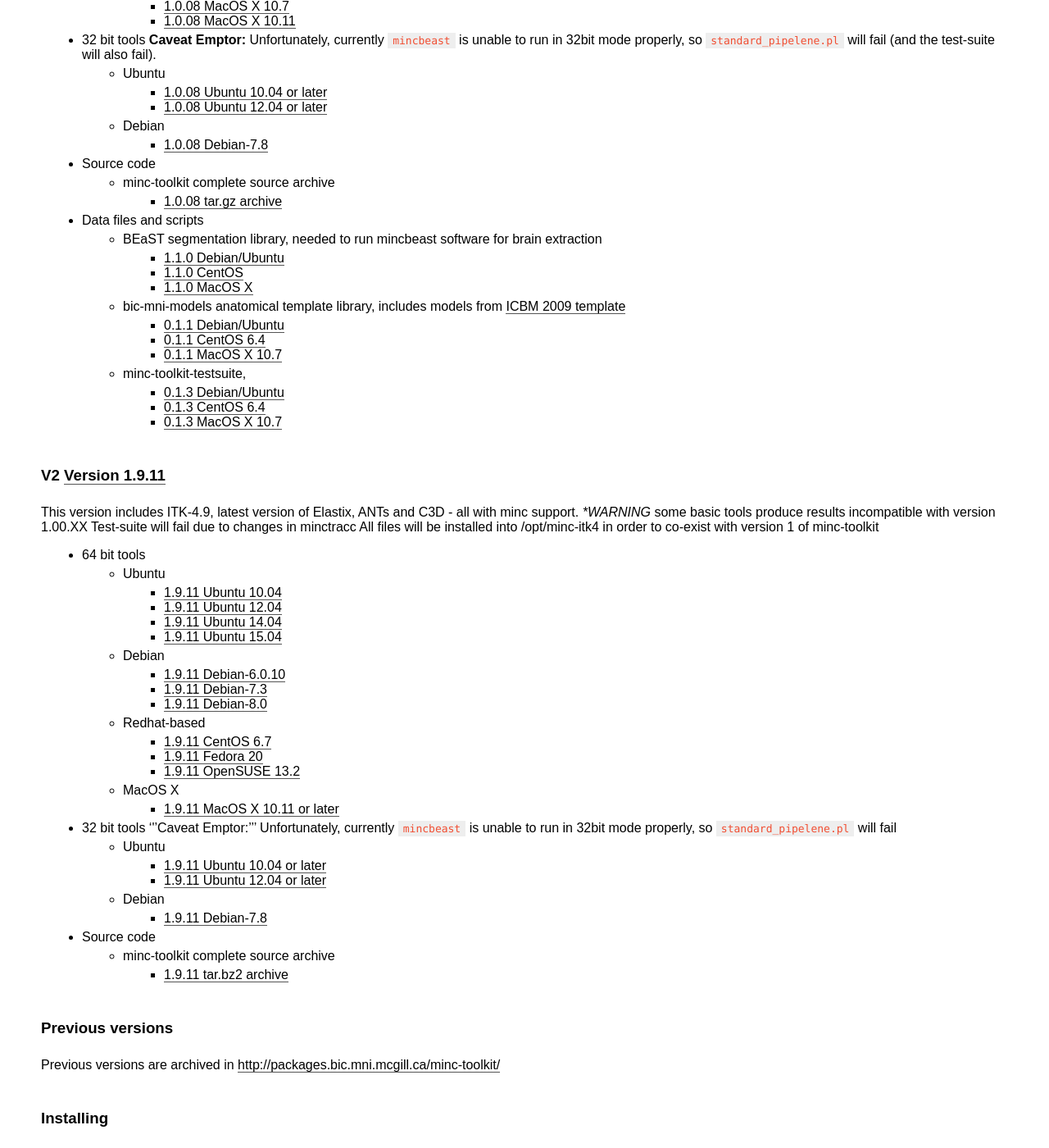
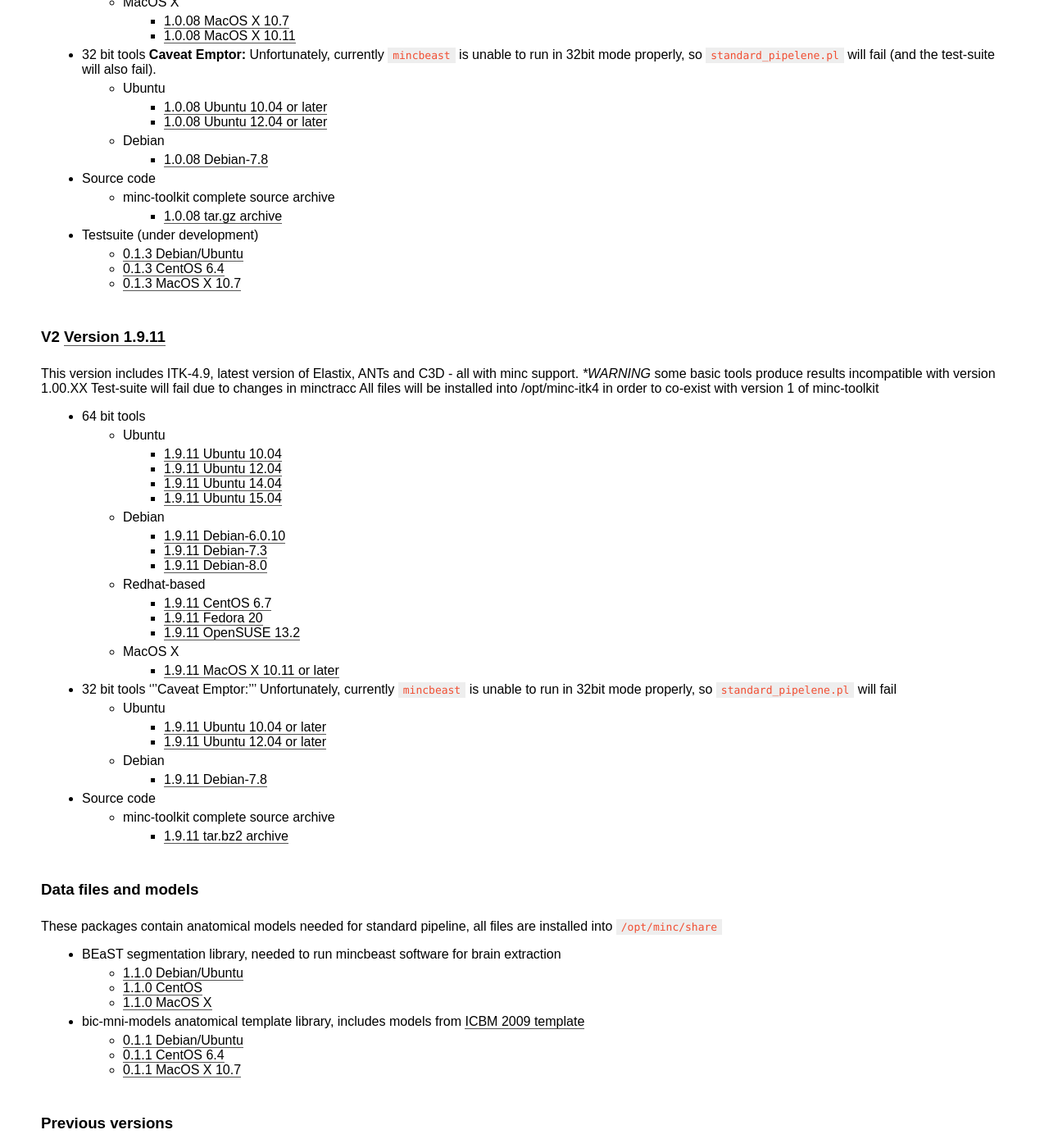
Before and after one commit to BIC-MNI/BIC-MNI.github.io, a Jekyll site: the page built from index.md, in a window 1280 px wide and 1400 px high, scrolled down 1467 px. Shown: the whole window at 82% size. Built offline with Jekyll 4.4.1, drawn with Linux system fonts in a browser that asks for light colours; some web fonts are replaced; some of the changed lines change nothing that is shown; some of the changed text lies outside the part shown.

Commit message:
reorganized data files and models section

```diff
--- a/_config.yml
+++ b/_config.yml
@@ -1,16 +1,11 @@
-# Welcome to Jekyll!
+# Jekyll configuration for bic-mni.github.io site
 #
-# This config file is meant for settings that affect your whole blog, values
-# which you are expected to set up once and rarely need to edit after that.
-# For technical reasons, this file is *NOT* reloaded automatically when you use
-# 'jekyll serve'. If you change this file, please restart the server process.
-
 # Site settings
 title: BIC-MNI Software tools
 email: vladimir.fonov@gmail.com
 description: > # this means to ignore newlines until "baseurl:"
   Collection of software tools released by the BIC-MNI.
-baseurl: "" # the subpath of your site, e.g. /blog
+baseurl: "" # the subpath of the site, e.g. /blog
 url: "http://bic-mni.github.io/" # the base hostname & protocol for your site
 twitter_username: vfonov
 github_username:  vfonov
--- a/index.md
+++ b/index.md
@@ -7,6 +7,7 @@
   * [MINC Toolkit versions](#notes-about-versions)
   * Version 1 [Version 1.0.08](#version-10081008-currently-stable)
   * Version 2 [Version 1.9.11](#v2-version-19111911)
+  * [Data files and models](#data-files-and-models)
   * [Previous versions](#previous-versions)
   * [Installing](#installing)
     * [On Debian/Ubuntu](#on-debianubuntu)
@@ -68,16 +69,7 @@
 - Source code
   * minc-toolkit complete source archive
     * [1.0.08 tar.gz archive](http://packages.bic.mni.mcgill.ca/minc-toolkit/minc-toolkit-1.0.08-20160205.tar.bz2)
-- Data files and scripts
-  * BEaST segmentation library, needed to run mincbeast software for brain extraction
-    * [1.1.0 Debian/Ubuntu](http://packages.bic.mni.mcgill.ca/minc-toolkit/Debian/beast-library-1.1.0-20121212.deb)
-    * [1.1.0 CentOS](http://packages.bic.mni.mcgill.ca/minc-toolkit/RPM/beast-library-1.1.0-20121212.rpm)
-    * [1.1.0 MacOS X](http://packages.bic.mni.mcgill.ca/minc-toolkit/MacOSX/beast-library-1.1.0-20121212.dmg)
-  * bic-mni-models  anatomical template library,  includes models from [ICBM 2009 template](http://www.bic.mni.mcgill.ca/ServicesAtlases/ICBM152NLin2009)
-    * [0.1.1 Debian/Ubuntu](http://packages.bic.mni.mcgill.ca/minc-toolkit/Debian/bic-mni-models-0.1.1-20120421.deb)
-    * [0.1.1 CentOS 6.4](http://packages.bic.mni.mcgill.ca/minc-toolkit/RPM/bic-mni-models-0.1.1-20120421.rpm)
-    * [0.1.1 MacOS X 10.7](http://packages.bic.mni.mcgill.ca/minc-toolkit/MacOSX/bic-mni-models-0.1.1-20120421.dmg)
-  * minc-toolkit-testsuite,
+- Testsuite (under development)
     * [0.1.3 Debian/Ubuntu](http://packages.bic.mni.mcgill.ca/minc-toolkit/Debian/minc-toolkit-testsuite-0.1.3-20131212.deb)
     * [0.1.3 CentOS 6.4](http://packages.bic.mni.mcgill.ca/minc-toolkit/RPM/minc-toolkit-testsuite-0.1.3-20131212.rpm)
     * [0.1.3 MacOS X 10.7](http://packages.bic.mni.mcgill.ca/minc-toolkit/MacOSX/minc-toolkit-testsuite-0.1.3-20131212.dmg)
@@ -111,6 +103,17 @@
 * Source code
   * minc-toolkit complete source archive
     * [1.9.11 tar.bz2 archive](http://packages.bic.mni.mcgill.ca/minc-toolkit/minc-toolkit-v2-1.9.11-20160202.tar.bz2)
+
+### Data files and models
+These packages contain anatomical models needed for standard pipeline, all files are installed into `/opt/minc/share`
+  * BEaST segmentation library, needed to run mincbeast software for brain extraction
+    * [1.1.0 Debian/Ubuntu](http://packages.bic.mni.mcgill.ca/minc-toolkit/Debian/beast-library-1.1.0-20121212.deb)
+    * [1.1.0 CentOS](http://packages.bic.mni.mcgill.ca/minc-toolkit/RPM/beast-library-1.1.0-20121212.rpm)
+    * [1.1.0 MacOS X](http://packages.bic.mni.mcgill.ca/minc-toolkit/MacOSX/beast-library-1.1.0-20121212.dmg)
+  * bic-mni-models  anatomical template library,  includes models from [ICBM 2009 template](http://www.bic.mni.mcgill.ca/ServicesAtlases/ICBM152NLin2009)
+    * [0.1.1 Debian/Ubuntu](http://packages.bic.mni.mcgill.ca/minc-toolkit/Debian/bic-mni-models-0.1.1-20120421.deb)
+    * [0.1.1 CentOS 6.4](http://packages.bic.mni.mcgill.ca/minc-toolkit/RPM/bic-mni-models-0.1.1-20120421.rpm)
+    * [0.1.1 MacOS X 10.7](http://packages.bic.mni.mcgill.ca/minc-toolkit/MacOSX/bic-mni-models-0.1.1-20120421.dmg)
 
 ### Previous versions
 
```
